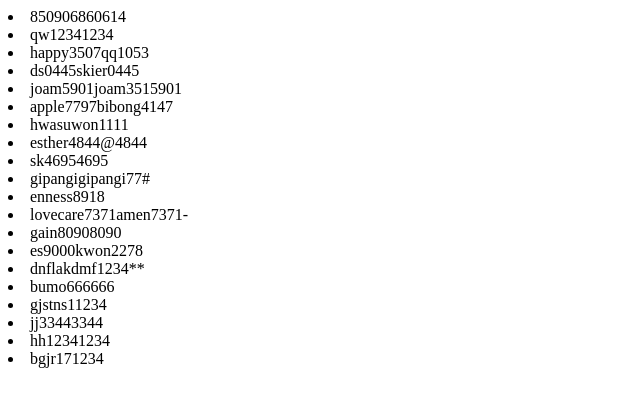
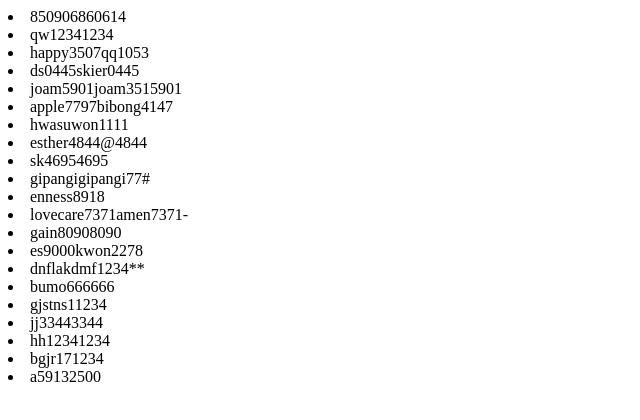
Before and after one commit to chung0906/simplecare, a plain HTML site: page index.html in a window 1280 px wide. Shown: the whole page, without its empty margins (0-640 px from the left). Drawn offline with Linux system fonts and the light colour scheme.

Commit message:
Update index.html

```diff
--- a/index.html
+++ b/index.html
@@ -30,6 +30,7 @@
 <li>jj33443344</li> <script> //정다운 방문 (홍천) </script>
 <li>hh12341234</li> <script> //혜경재가 방문 (춘천) </script>
 <li>bgjr171234</li> <script> //혜경재가 방문 (춘천) </script>
+<li>a59132500</li> <script> //효사랑 방문,주간,공생 (평창) </script>
 
 
 
```
